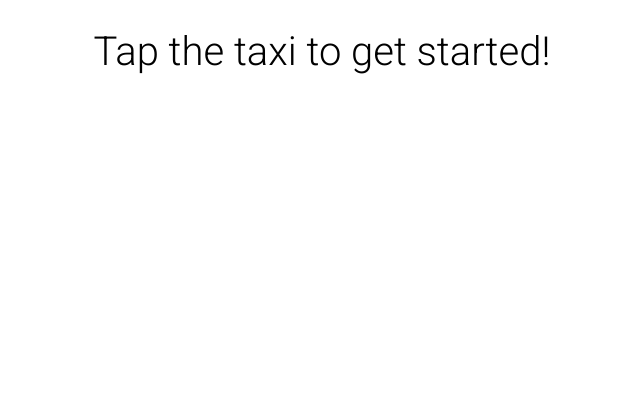
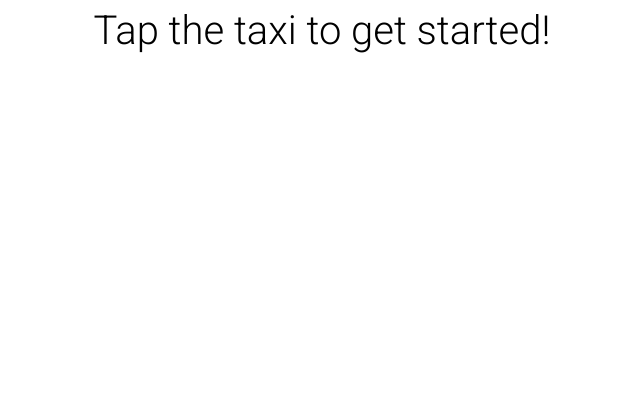
Before and after one commit to Tetraline/oxna-game, a plain HTML site: page index.html in a window 1280 px wide. Shown: the part 578-997 px from the top of the page, without its empty margins (319-959 px from the left). Before the commit the page ends 800 px from the top, so only its background shows below. Drawn offline with Linux system fonts and the light colour scheme.

Commit message:
move styling from JS into SCSS partial

```diff
--- a/main.js
+++ b/main.js
@@ -251,20 +251,4 @@ newDiv.innerHTML = `
         <small>Tap the taxi to get started!</small>
 `;
 newDiv.classList.add("title-screen");
-newDiv.style.position = "absolute";
-newDiv.style.fontSize = "10rem";
-newDiv.style.textAlign = "center";
 gameContainer.insertBefore(newDiv, gameContainer.firstChild);
-//function logKey(e) {
-//  console.log("NEW");
-//  board = getBoardState();
-//  for (let x = 0; x < board.length; x++) {
-//    for (let y = 0; y < board[x].length; y++) {
-//      if (board[x][y]) {
-//        console.log(`I see a car at ${x}, ${y}!`);
-//      }
-//    }
-//  }
-//}
-
-//document.addEventListener("keypress", logKey);
--- a/sass/layout-and-components/_game.scss
+++ b/sass/layout-and-components/_game.scss
@@ -36,12 +36,17 @@
   }
   .title-screen {
     width: 100%;
+    height: 200%;
     overflow: auto;
+    position: absolute;
+    text-align: center;
     h1 {
       font-size: 41vw;
     }
     small {
       font-size: 8vw;
+      position: relative;
+      top: 90px;
     }
   }
   @media only screen and (min-width: 500px) {
```
Also changed, not shown: main.css.
